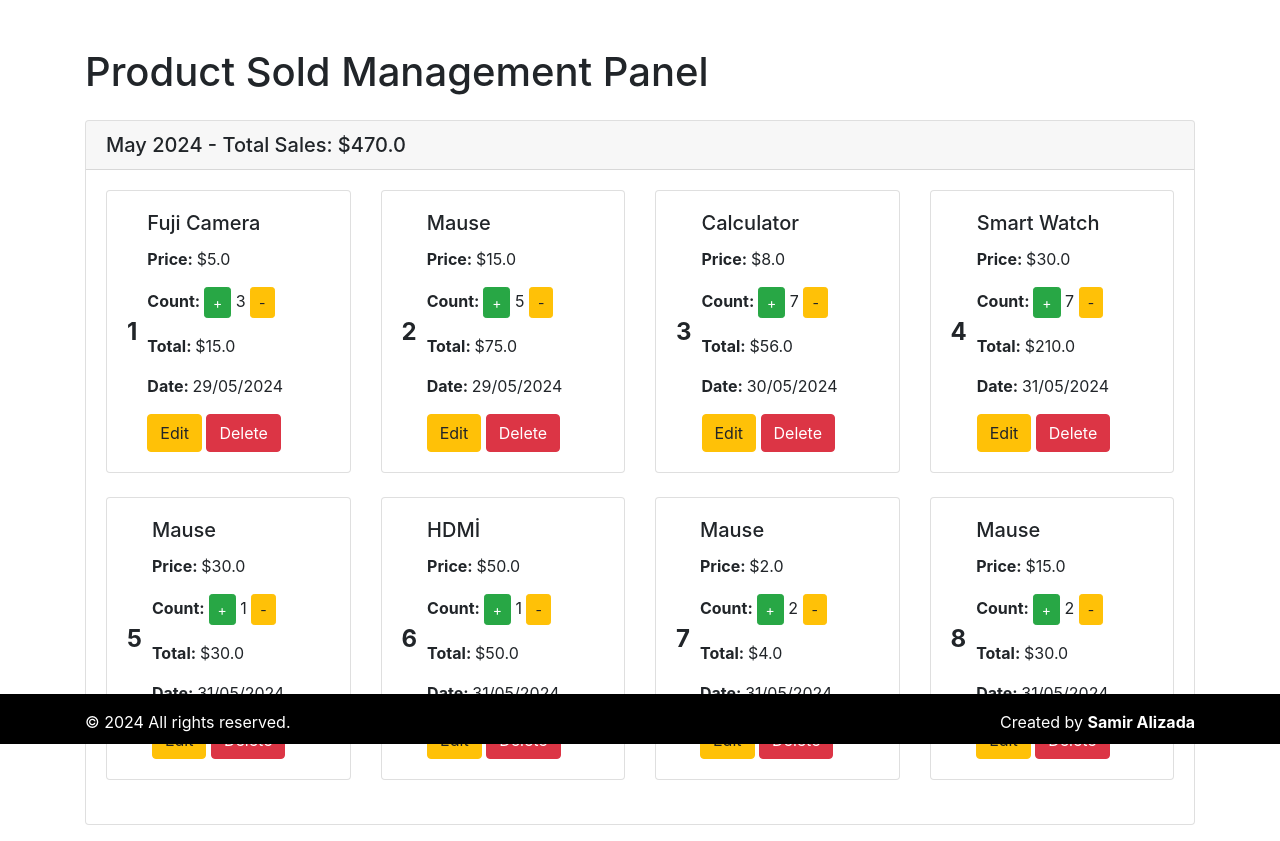
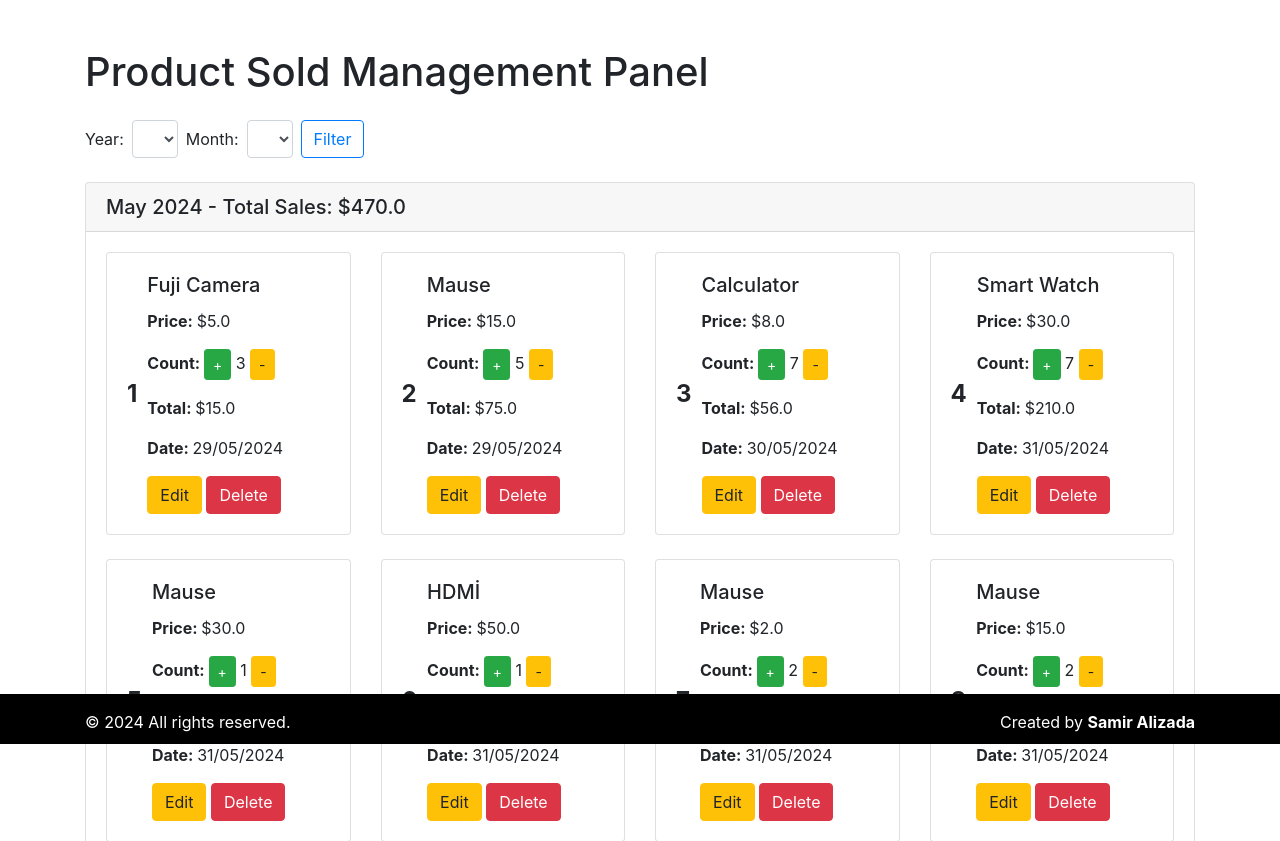
Before and after one commit to SamirAlizada/Multifactioring-Tracking, a Django app: page /product-sold-panel/ in a window 1280 px wide. Shown: the part 56-897 px from the top of the page. Run offline with Django 4.2, Linux system fonts and the light colour scheme; data comes from the database, SQL or seed files in the repository; lists and menus that the app fills with data are empty; some libraries are stand-ins or nearby versions.

Commit message:
added year and month filter

```diff
--- a/templates/productSold/product_sold_panel.html
+++ b/templates/productSold/product_sold_panel.html
@@ -37,16 +37,24 @@
 <div class="container mt-5">
     <h1 class="mb-4">Product Sold Management Panel</h1>
 
-    <!-- Search Form -->
-    <!-- <form method="GET" class="mb-3">
+    <!-- Filter Form -->
+    <form method="GET" class="mb-3" id="filterForm">
         <div class="form-inline mb-4">
-            <input type="text" name="q" class="form-control mr-sm-2" placeholder="Search for products">
-            <button class="btn btn-outline-primary my-2 my-sm-0" type="submit">Search</button>
-            &nbsp;
-            <a href="{% url 'product_sold_panel' %}"><button class="btn btn-outline-primary my-2 my-sm-0" type="submit">Reset</button>
-            </a>
+            <label for="year" class="mr-2">Year:</label>
+            <select name="year" id="year" class="form-control mr-2">
+                {% for y in years %}
+                    <option value="{{ y }}" {% if y == selected_year %}selected{% endif %}>{{ y }}</option>
+                {% endfor %}
+            </select>
+            <label for="month" class="mr-2">Month:</label>
+            <select name="month" id="month" class="form-control mr-2">
+                {% for m in months %}
+                    <option value="{{ m.value }}" {% if m.value == selected_month %}selected{% endif %}>{{ m.name }}</option>
+                {% endfor %}
+            </select>
+            <button class="btn btn-outline-primary my-2 my-sm-0" type="submit">Filter</button>
         </div>
-    </form> -->
+    </form>
 
     <!-- Product Sold List Grouped by Month -->
     {% for month, data in grouped_product_solds.items %}
@@ -69,7 +77,7 @@
                                         <p class="card-text"><strong>Count: </strong>
                                             <a href="{% url 'increase_sold' product_sold.pk %}" class="btn btn-sm btn-success">+</a>
                                             {{ product_sold.count }}
-                                        <a href="{% url 'decrease_sold' product_sold.pk %}" class="btn btn-sm btn-warning">-</a>
+                                            <a href="{% url 'decrease_sold' product_sold.pk %}" class="btn btn-sm btn-warning">-</a>
                                         </p>
                                         <p class="card-text"><strong>Total: </strong>${{ product_sold.total_price }}</p>
                                         <p class="card-text"><strong>Date: </strong>{{ product_sold.date|date:"d/m/Y" }}</p>
@@ -82,14 +90,14 @@
                     {% endfor %}
                 </div>
                 {% if data.product_solds|length > 8 %}
-                    <button class="btn btn-link toggle-visibility" data-month="month-{{ forloop.counter }}">∨ Show More</button>
+                    <button class="btn btn-link toggle-visibility" data-month="month-{{ forloop.counter }}">Show More ∨</button>
                 {% endif %}
             </div>
         </div>
     {% endfor %}
 
 </div>
-
+<br><br><br>
 <script>
     document.addEventListener('DOMContentLoaded', (event) => {
         document.querySelectorAll('.toggle-visibility').forEach(button => {
```
Also changed, not shown: templates/productSold/product_sold_list.html (+16 -8 lines).
